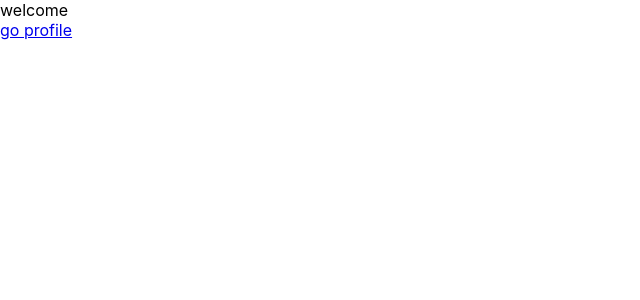
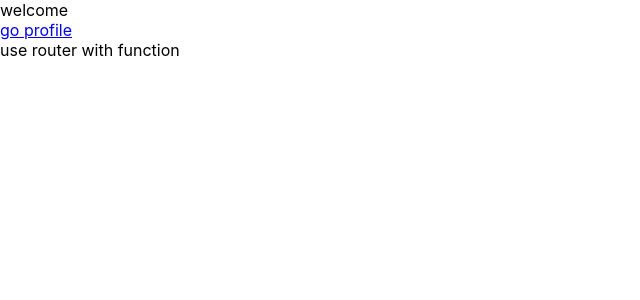
Before and after one commit to Zhangkc/apex-stat, a React app: page / in a window 1280 px wide. Shown: the top 300 px of the page, without its empty margins (0-640 px from the left). Built offline with nearby package versions, Linux system fonts and the light colour scheme.

Commit message:
pass params;programmatic navigation

```diff
--- a/src/pages/home/home.js
+++ b/src/pages/home/home.js
@@ -6,10 +6,18 @@ class Home extends React.Component{
     return (
       <div>
         <div>welcome</div>
-        <a href='#/profile'>go profile</a>
+        {/* pass params through url */}
+        <a href='#/profile/2'>go profile</a>
+        <div onClick={this.handler.bind(this)}>use router with function</div>
       </div>
     )
   }
+
+  handler(){
+    //pass params
+    this.props.history.push({pathname:'/profile', query:{aa:1}})
+  }
+
 }
 
 export default Home
--- a/src/pages/profile/profile.js
+++ b/src/pages/profile/profile.js
@@ -2,11 +2,23 @@ import React from 'react'
 import './profile.css'
 
 export default class Profile extends React.Component{
+  handler = function(e) {
+    //e is always the last arg
+    console.log(e)
+    this.props.history.push('/')
+  }
+
+  componentDidMount(){
+    console.log(this.props.history.location.query)
+    console.log(this.props.match.params)
+  }
+
   render(){
     return (
       <div>
         <h1>profile</h1>
         <a href='#/'>return home</a>
+        <div onClick={this.handler.bind(this)}>use router with function</div>
       </div>
     )
   }
--- a/src/router/index.js
+++ b/src/router/index.js
@@ -1,12 +1,14 @@
 import React from 'react';
-import { HashRouter, Switch, Route} from 'react-router-dom'
+import { HashRouter, Switch, Route } from 'react-router-dom'
 import Home from '../pages/home/home'
 import Profile from '../pages/profile/profile'
-
+import { createHashHistory } from 'history';
+let history = createHashHistory();
 const BasicRouter = () => (
-  <HashRouter>
+  <HashRouter history={history}>
     <Switch>
       <Route exact path="/" component={Home}></Route>
+      <Route exact path="/profile/:id" component={Profile}></Route>
       <Route exact path="/profile" component={Profile}></Route>
     </Switch>
   </HashRouter>
```
